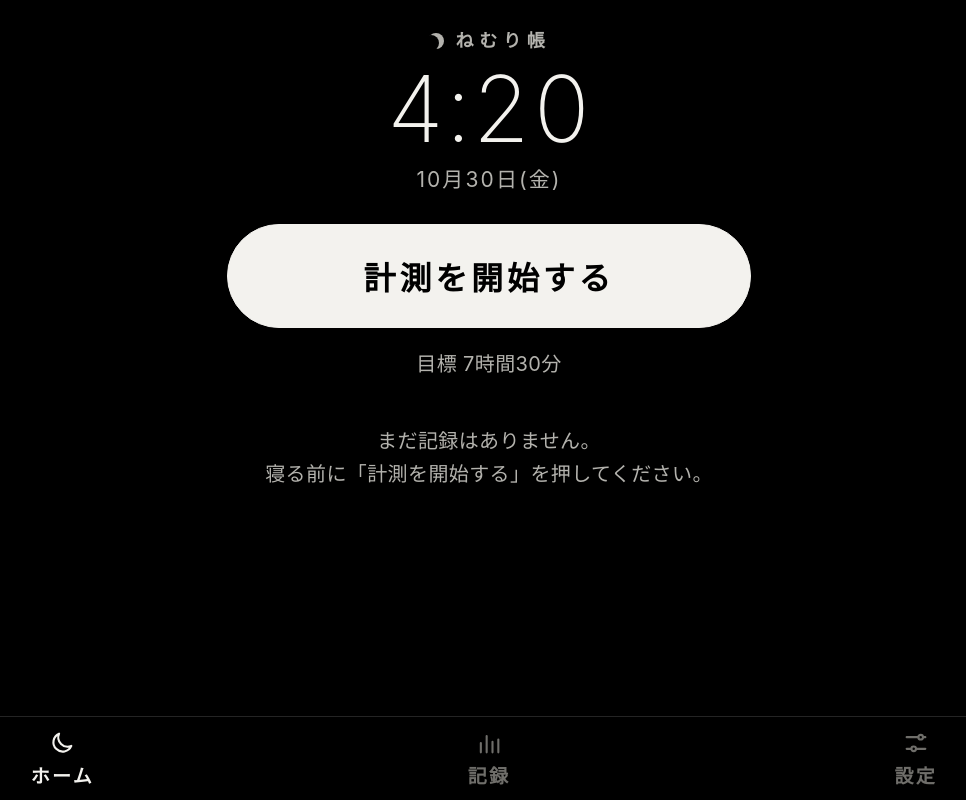
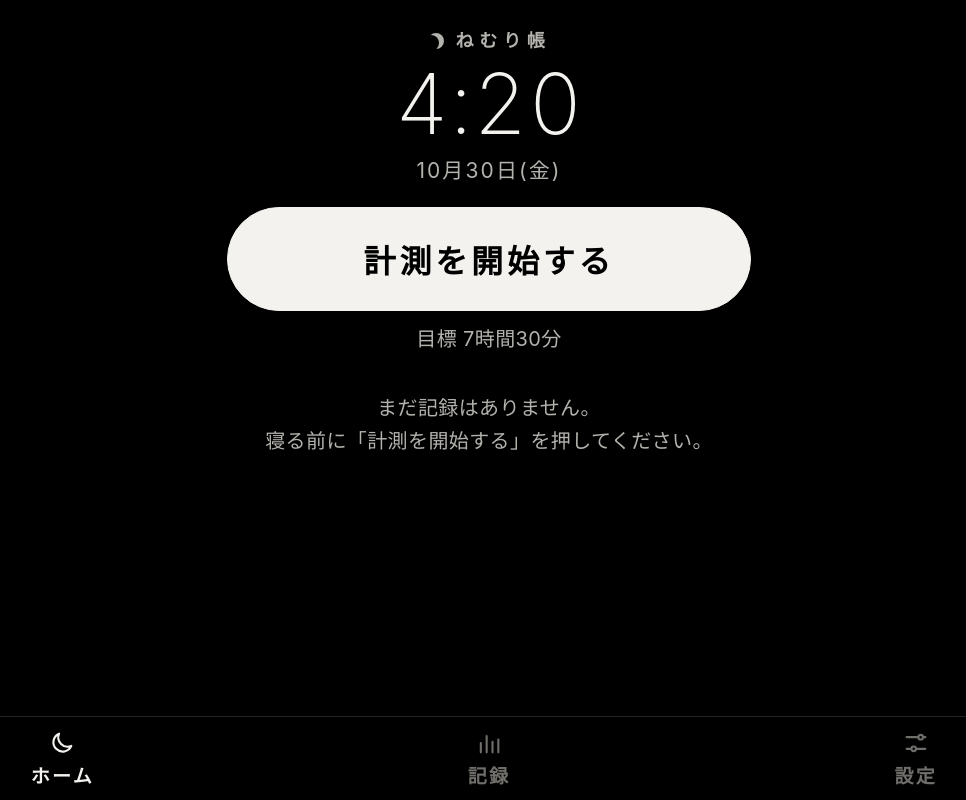
Before and after one commit to takuto-yamamoto/sleep, a plain HTML site: page index.html in a window 1280 px wide. Both pictures are taken after a click on the button "ホーム". Shown: the whole page, without its empty margins (151-1117 px from the left). Drawn offline with Linux system fonts and the light colour scheme.

Commit message:
Update index.html

```diff
--- a/index.html
+++ b/index.html
@@ -89,6 +89,15 @@ canvas{display:block;width:100%}
 #nWarn{color:#c4c4c4;margin:16px 0 8px;line-height:1.6}
 #toast{position:fixed;left:50%;bottom:calc(120px + env(safe-area-inset-bottom));transform:translateX(-50%);background:var(--fg);color:#000;padding:14px 26px;border-radius:30px;font-weight:700;opacity:0;pointer-events:none;transition:opacity .3s;z-index:60;width:max-content;max-width:88vw;text-align:center;letter-spacing:.06em}
 #toast.on{opacity:1}
+/* ホーム：スクロールしない。画面の高さに収める */
+html.lock,html.lock body{overflow:hidden;height:100%}
+#v-home.on{display:flex;flex-direction:column;height:calc(100vh - env(safe-area-inset-top) - env(safe-area-inset-bottom) - 124px);height:calc(100dvh - env(safe-area-inset-top) - env(safe-area-inset-bottom) - 124px);overflow:hidden}
+#hLast{flex:1;min-height:0;overflow:hidden}
+#v-home .clock{font-size:4.2rem}
+#v-home .date{margin-bottom:18px}
+#v-home h2{margin:22px 4px 8px}
+.rec.mini{padding:14px 20px;margin:8px 0}
+.rec.mini .recBottom{margin-top:2px}
 </style>
 </head>
 <body>
@@ -99,7 +108,6 @@ canvas{display:block;width:100%}
     <div class="clock" id="hClock">--:--</div>
     <div class="date" id="hDate"></div>
     <div id="hNotice"></div>
-    <div id="hDebt"></div>
     <div id="hMain"></div>
     <div id="hLast"></div>
   </section>
@@ -107,6 +115,7 @@ canvas{display:block;width:100%}
   <!-- 記録 -->
   <section id="v-hist" class="view">
     <h1>記録</h1>
+    <div id="hDebt"></div>
     <div class="seg" id="period"><button data-v="7" class="on">1週間</button><button data-v="30">1ヶ月</button></div>
     <div class="card">
       <div class="lbl">睡眠時間</div>
@@ -179,7 +188,7 @@ canvas{display:block;width:100%}
     <li>充電器に繋ぎましたか？</li>
     <li>画面の明るさを一番暗くしましたか？</li>
     <li>スマホは枕の横、布団の上に置きます</li>
-    <li>目覚ましはいつも通りセットしてください</li>
+    <li>低電力モードはオフにしましたか？</li>
   </ul>
   <button class="btn primary big" id="stGo" style="margin-top:24px">開始する</button>
   <p class="note center">開始すると画面が真っ黒になります。<br>画面に触れると時計が出ます。</p>
@@ -659,6 +668,13 @@ function drawBars(c,items,goal){
 }
 
 /* ---------- 画面の描画 ---------- */
+function miniCard(r){
+  const a=analyze(r);
+  return `<button class="card rec mini" data-id="${r.id}">
+    <div class="recTop"><span>${dlabel(r.end)}</span><span>${hm(r.start)} → ${hm(r.end)}</span></div>
+    <div class="recBottom"><span class="recDur">${dur(a.sleepMin)}</span>${a.deepPct!=null?`<span>深い <b>${a.deepPct}%</b></span>`:''}</div>
+  </button>`;
+}
 function summaryCard(r){
   const a=analyze(r);
   return `<button class="card rec" data-id="${r.id}">
@@ -668,7 +684,6 @@ function summaryCard(r){
 }
 function renderHome(){
   const A=db.active,m=$('#hMain');
-  const D=debtAt(new Date()),miss=missingDays();
   const notes=[];
   if(isIOS&&!isStandalone)notes.push(`<div class="card"><div class="lbl">最初に：ホーム画面に追加してください</div>
     <p class="note" style="margin-top:0">Safariのまま使うと、しばらく開かなかった時に記録が消えることがあります。</p>
@@ -676,24 +691,12 @@ function renderHome(){
     ${db.records.length?'<p class="note">ここまでの記録は、設定 →「書き出す」で保存し、ホーム画面のねむり帳で「読み込む」と移せます。</p>':''}</div>`);
   const bkBase=db.lastBackup||(db.records.length?new Date(Math.min(...db.records.map(r=>+new Date(r.end)))).toISOString():null);
   const bkDays=bkBase?Math.floor((Date.now()-new Date(bkBase))/864e5):0;
-  if(db.records.length>=7&&bkDays>=30)notes.push(`<div class="card"><div class="lbl">${db.lastBackup?'前回のバックアップから'+bkDays+'日たちました':'まだバックアップしていません'}</div>
-    <button class="btn" id="hBackup">今すぐ書き出す</button></div>`);
+  if(db.records.length>=7&&bkDays>=30)notes.push(`<button class="btn" id="hBackup" style="margin-bottom:14px">${db.lastBackup?'前回のバックアップから'+bkDays+'日':'まだバックアップしていません'}<br><span style="font-weight:400;font-size:1rem">押して書き出す</span></button>`);
   $('#hNotice').innerHTML=notes.join('');
   if($('#hBackup'))$('#hBackup').onclick=doExport;
-  $('#hDebt').innerHTML=D.nights?`<div class="card center">
-      <div class="eyebrow">現在の睡眠負債</div>
-      <div class="debtNum">${bigDur(D.debt)}</div>
-      <div class="lv">${[0,1,2,3].map(i=>`<i class="${i<=debtLevel(D.debt)?'f':''}"></i>`).join('')}</div>
-      <div class="lvl"><span>少ない</span><span>多い</span></div>
-      <div class="debtWord" style="margin-top:10px">${debtWord(D.debt)}</div>
-      <p class="note">直近14日のうち${D.nights}日分の記録から計算${D.nights<7?'<br>（記録が増えるほど正確になります）':''}</p>
-      ${miss.length?`<button class="btn" id="hMiss" style="margin-top:16px">記録のない日が${miss.length}日あります<br><span style="font-weight:400;font-size:1rem">手入力する</span></button>
-      <p class="note">記録のない日は計算に入らないので、負債が少なく見えます。</p>`:''}
-    </div>`:'';
-  if($('#hMiss'))$('#hMiss').onclick=()=>openEdit(null,miss[miss.length-1]);
   if(!A){
     m.innerHTML=`<button class="btn primary big" id="goSleep">計測を開始する</button>
-      <p class="center sub">目標 ${dur(db.settings.goal)}</p>${(()=>{const g=suggestGoal();return g.ready&&Math.abs(g.min-db.settings.goal)>=30?`<p class="note center">記録から見ると、あなたに合う睡眠時間は約${dur(g.min)}です。<br>設定で目標を変えられます。</p>`:''})()}`;
+      <p class="center sub" style="margin:12px 0 0">目標 ${dur(db.settings.goal)}</p>${(()=>{const g=suggestGoal();return g.ready&&Math.abs(g.min-db.settings.goal)>=30?`<p class="note center" style="margin-top:2px">合う睡眠時間：約${dur(g.min)}（設定で変更）</p>`:''})()}`;
     $('#goSleep').onclick=()=>openOv('start');
   }else if(S){
     m.innerHTML=`<div class="card center"><div class="eyebrow">計測中</div><div class="big-num" id="hElapsed">${dur((Date.now()-new Date(A.start))/60000)}</div><div class="sub">${hm(A.start)} から</div></div>
@@ -711,11 +714,36 @@ function renderHome(){
     $('#hResume').onclick=()=>startSleep(true);
     $('#hCancel').onclick=cancelSleep;
   }
-  const r=sorted()[0];
-  $('#hLast').innerHTML=r?`<h2>最新の記録</h2>${summaryCard(r)}`
-    :`<p class="center sub" style="margin-top:44px">まだ記録はありません。<br>寝る前に「計測を開始する」を押してください。</p>`;
+  const last=sorted().slice(0,2);
+  $('#hLast').innerHTML=last.length?`<h2>直近の記録</h2>${last.map(miniCard).join('')}`
+    :`<p class="center sub" style="margin-top:36px">まだ記録はありません。<br>寝る前に「計測を開始する」を押してください。</p>`;
+  fitHome();
+}
+// ホームがスクロールしないように：入りきらない記録カードは外す
+const homeLock=()=>isStandalone||!isIOS; // Safariで開いている間（ホーム画面に追加の案内中）はスクロール可
+function fitHome(){
+  const v=$('#v-home');
+  document.documentElement.classList.toggle('lock',v.classList.contains('on')&&homeLock());
+  v.style.height=homeLock()?'':'auto';v.style.overflow=homeLock()?'':'visible';
+  if(!v.classList.contains('on')||!homeLock())return;
+  const box=$('#hLast');
+  let cards=box.querySelectorAll('.rec');
+  for(let i=cards.length-1;i>=0&&box.scrollHeight>box.clientHeight+1;i--)cards[i].remove();
+  if(!box.querySelector('.rec')&&box.querySelector('h2'))box.querySelector('h2').remove();
 }
 function renderHist(){
+  const D=debtAt(new Date()),miss=missingDays();
+  $('#hDebt').innerHTML=D.nights?`<div class="card center">
+      <div class="eyebrow">現在の睡眠負債</div>
+      <div class="debtNum">${bigDur(D.debt)}</div>
+      <div class="lv">${[0,1,2,3].map(i=>`<i class="${i<=debtLevel(D.debt)?'f':''}"></i>`).join('')}</div>
+      <div class="lvl"><span>少ない</span><span>多い</span></div>
+      <div class="debtWord" style="margin-top:10px">${debtWord(D.debt)}</div>
+      <p class="note">直近14日のうち${D.nights}日分の記録から計算${D.nights<7?'<br>（記録が増えるほど正確になります）':''}</p>
+      ${miss.length?`<button class="btn" id="hMiss" style="margin-top:16px">記録のない日が${miss.length}日あります<br><span style="font-weight:400;font-size:1rem">手入力する</span></button>
+      <p class="note">記録のない日は計算に入らないので、負債が少なく見えます。</p>`:''}
+    </div>`:'';
+  if($('#hMiss'))$('#hMiss').onclick=()=>openEdit(null,miss[miss.length-1]);
   const n=period,goal=db.settings.goal;
   const today=new Date();today.setHours(0,0,0,0);
   const items=[],debts=[],deeps=[],map=nightMap();
@@ -741,11 +769,9 @@ function renderHist(){
     const as=recs.map(r=>({r,a:analyze(r)}));
     const bed=as.map(o=>clockMin(o.r.start,12)),wake=as.map(o=>clockMin(o.r.end,18));
     const dps=as.filter(o=>o.a.deepPct!=null).map(o=>o.a.deepPct);
-    const cur=debtAt(new Date(),map).debt;
     $('#stats').innerHTML=statRows([
       ['記録した日',recs.length+'日'],
       ['平均睡眠時間',dur(avg(as.map(o=>o.a.sleepMin)))],
-      ['現在の睡眠負債',cur?dur(cur):'なし'],
       ['平均の深い眠り',dps.length?Math.round(avg(dps))+'%':'計測なし'],
       ['平均就寝時刻',fromClockMin(avg(bed),12)],
       ['平均起床時刻',fromClockMin(avg(wake),18)],
@@ -842,7 +868,7 @@ $('#wipe').onclick=()=>{
 $$('.tabs button').forEach(b=>b.onclick=()=>{
   $$('.tabs button').forEach(x=>x.classList.toggle('on',x===b));
   $$('.view').forEach(v=>v.classList.toggle('on',v.id==='v-'+b.dataset.v));
-  window.scrollTo(0,0);renderAll();
+  window.scrollTo(0,0);renderAll();fitHome();
 });
 $('#period').onclick=e=>{
   const b=e.target.closest('button');if(!b)return;
```
